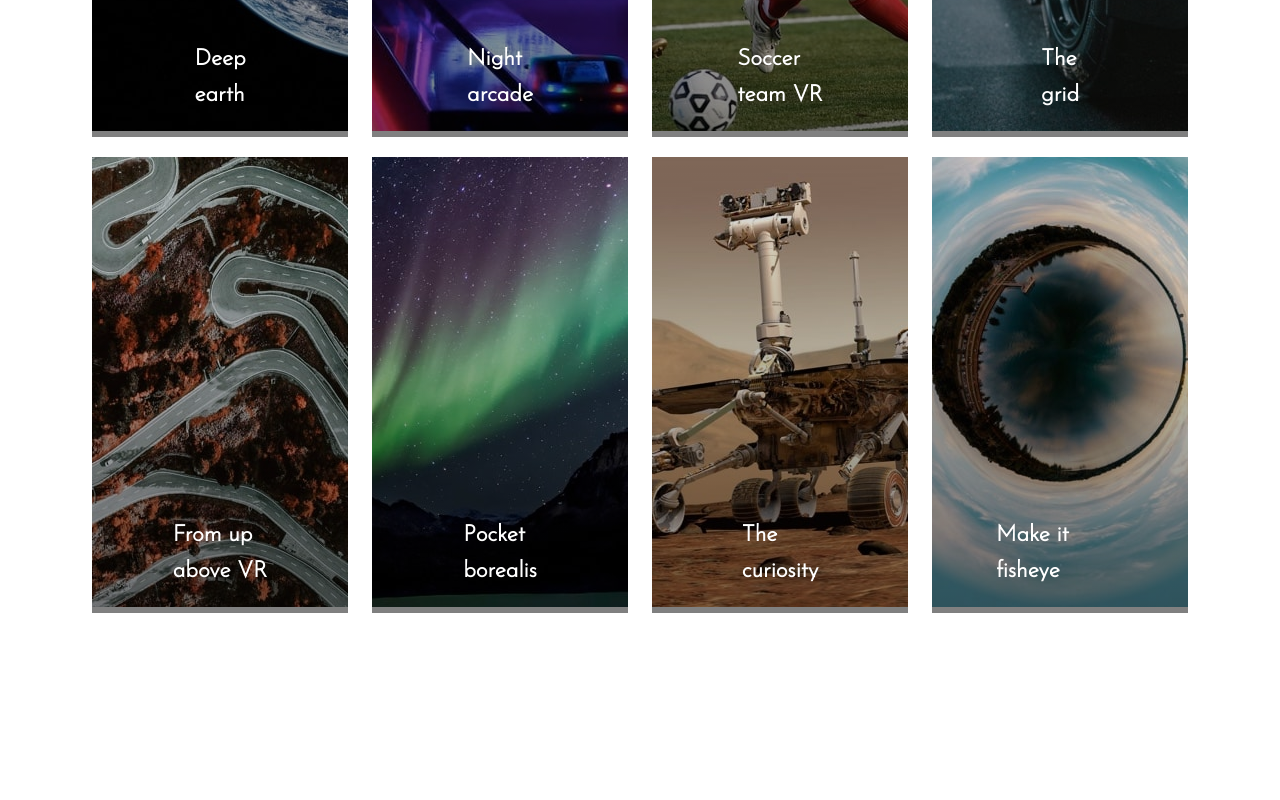
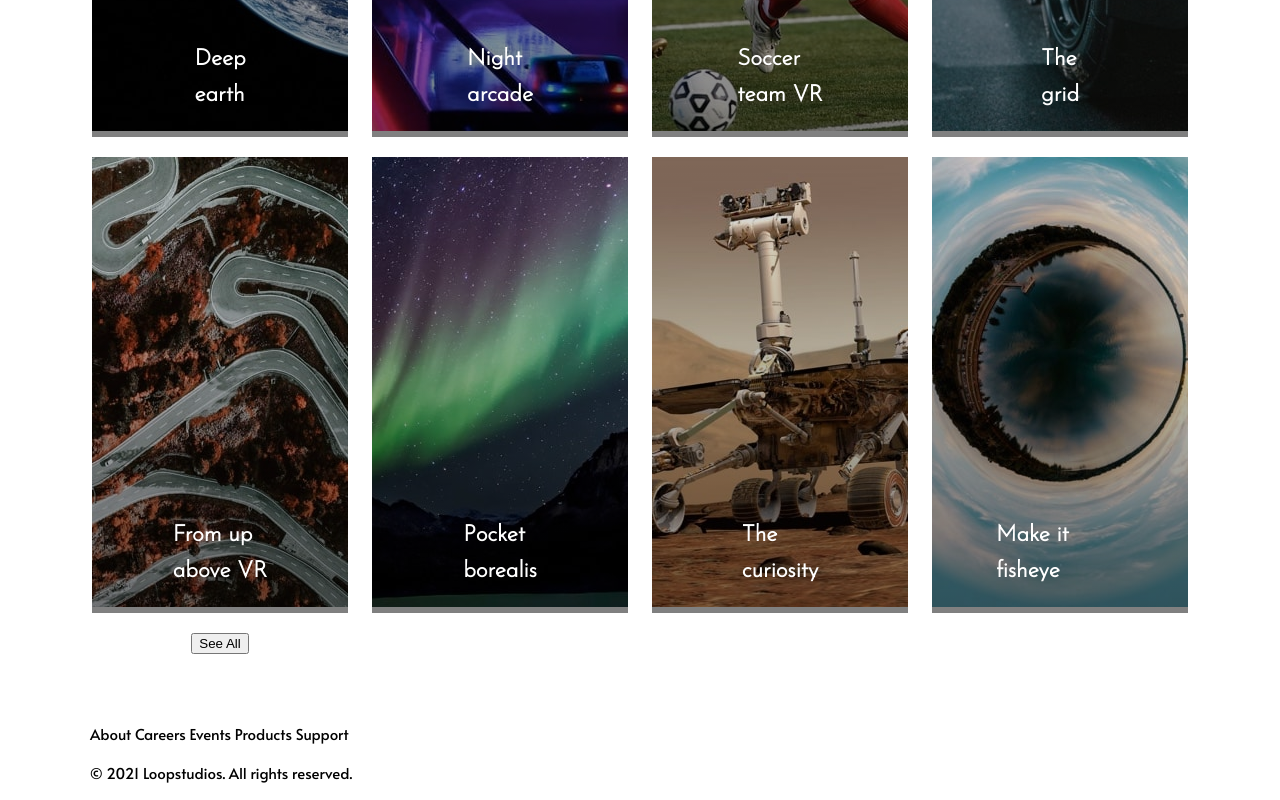
Before and after one commit to ifatiftiar/loop-studioes-landing-page, a plain HTML site: page index.html in a window 1280 px wide. Shown: the part 1797-2597 px from the top of the page. Before the commit the page ends 2410 px from the top, so only its background shows below. Drawn offline with Linux system fonts and the light colour scheme.

Commit message:
added footer

```diff
--- a/index.html
+++ b/index.html
@@ -28,19 +28,19 @@
                     </div>
                     <ul class="nav-list">
                         <li class="nav-item">
-                            <a href="#" class="nav-link">about</a>
+                            <a href="#" class="nav-link"> About </a>
                         </li>
                         <li class="nav-item">
-                            <a href="#" class="nav-link">careers</a>
+                            <a href="#" class="nav-link">Careers </a>
                         </li>
                         <li class="nav-item">
-                            <a href="#" class="nav-link">events</a>
+                            <a href="#" class="nav-link">Events </a>
                         </li>
                         <li class="nav-item">
-                            <a href="#" class="nav-link">products</a>
+                            <a href="#" class="nav-link">Products </a>
                         </li>
                         <li class="nav-item">
-                            <a href="#" class="nav-link">support</a>
+                            <a href="#" class="nav-link">Support</a>
                         </li>
                     </ul>
                 </nav>
@@ -82,7 +82,7 @@
             <div class="container">
                 <div class="creation-top">
                     <h1>Our creations</h1>
-                    <button class="see-all">See all</button>
+                    <button class="see-all see-all-desk">See all</button>
                 </div>
                 <div class="creation-grid">
                     <div class="card">
@@ -147,11 +147,39 @@
                         <img src="images/desktop/image-fisheye.jpg" alt="" />
                         <h2>Make it fisheye</h2>
                     </div>
+                    <button class="see-all see-all-mobile">See All</button>
                 </div>
             </div>
         </section>
-        <!-- creation sectioo end -->
+        <!-- creation section end -->
 
+        <!-- footer section start -->
+        <footer>
+            <div class="container">
+                <div class="row">
+                    <div class="logo">
+                        <img src="images/logo.svg" />
+                    </div>
+                    <div class="social">
+                        <img src="images/icon-facebook.svg" alt="" />
+                        <img src="images/icon-instagram.svg" alt="" />
+                        <img src="images/icon-pinterest.svg" alt="" />
+                        <img src="images/icon-twitter.svg" alt="" />
+                    </div>
+                </div>
+                <div class="row">
+                    <div>
+                        <span>About</span>
+                        <span>Careers</span>
+                        <span>Events</span>
+                        <span>Products</span>
+                        <span>Support</span>
+                    </div>
+                    <p>© 2021 Loopstudios. All rights reserved.</p>
+                </div>
+            </div>
+        </footer>
+        <!-- footer section end -->
         <!--
 
 
@@ -166,13 +194,8 @@
 
 
 
-  About
-  Careers
-  Events
-  Products
-  Support
 
-  © 2021 Loopstudios. All rights reserved.
+
 
   <div class="attribution">
     Challenge by <a href="https://www.frontendmentor.io?ref=challenge" target="_blank">Frontend Mentor</a>.
```
